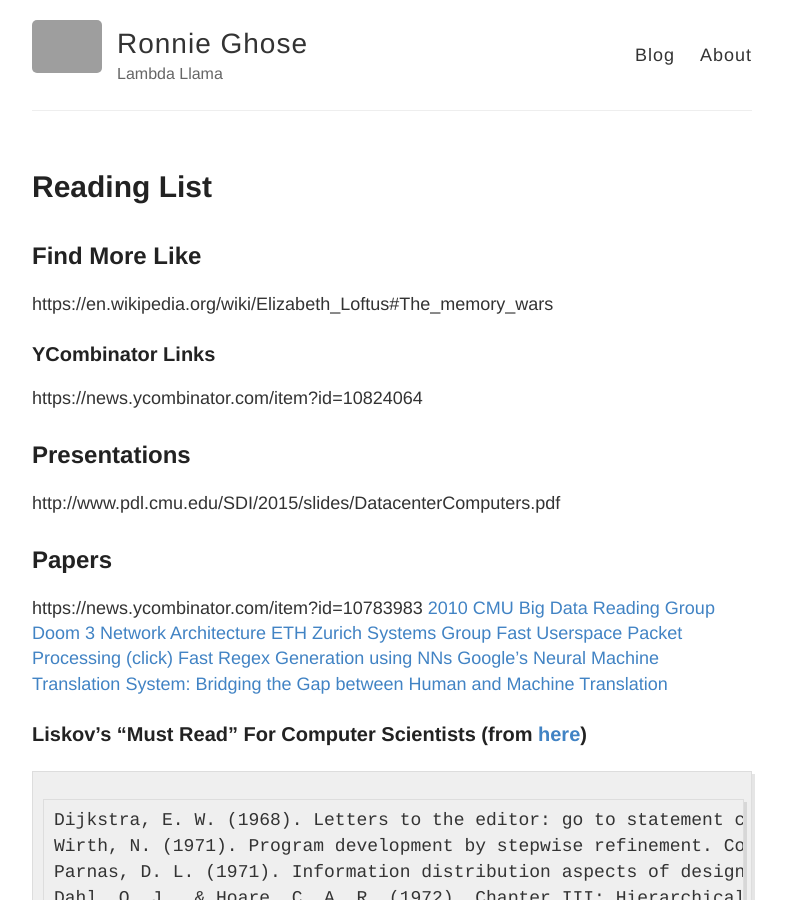
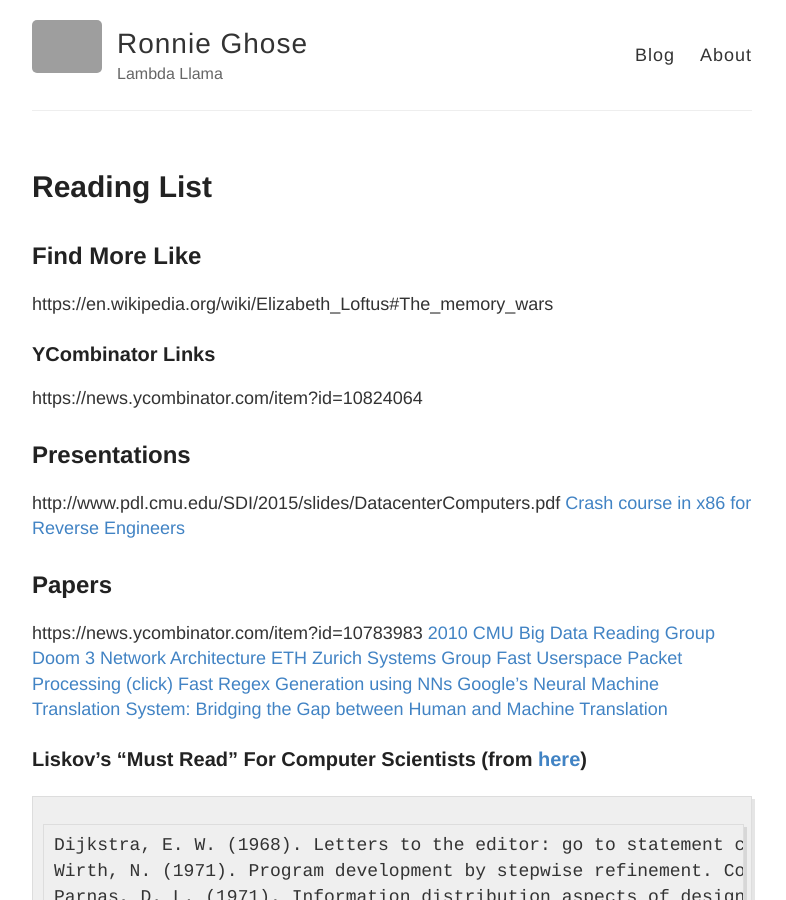
Before and after one commit to RONNCC/ronncc.github, a Jekyll site: the page built from _posts/2015-12-25-ReadingList.md, in a window 1280 px wide and 900 px high. Shown: the whole window, without its empty margins (248-1034 px from the left). Built offline with Jekyll 4.4.1, drawn with Linux system fonts in a browser that asks for light colours; comment, search, counter and statistics services are not loaded; grey boxes are pictures that could not be loaded.

Commit message:
Updated 2015-12-25-ReadingList.md

```diff
--- a/_posts/2015-12-25-ReadingList.md
+++ b/_posts/2015-12-25-ReadingList.md
@@ -22,6 +22,7 @@ https://news.ycombinator.com/item?id=10824064
 
 ## Presentations
 http://www.pdl.cmu.edu/SDI/2015/slides/DatacenterComputers.pdf
+[Crash course in x86 for Reverse Engineers](https://sensepost.com/blogstatic/2014/01/SensePost_crash_course_in_x86_assembly-.pdf)
 
 ## Papers
 
```
